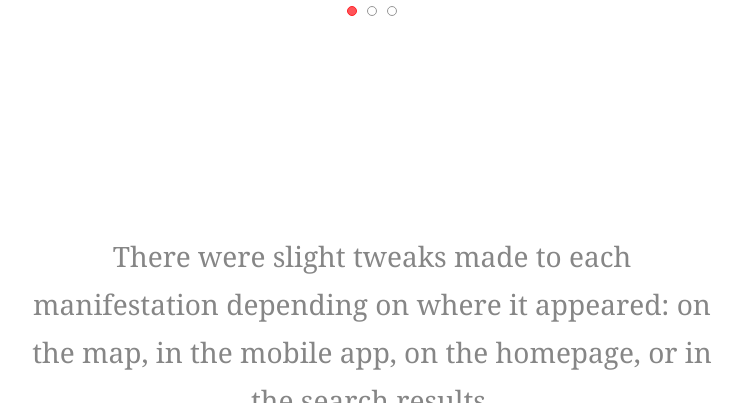
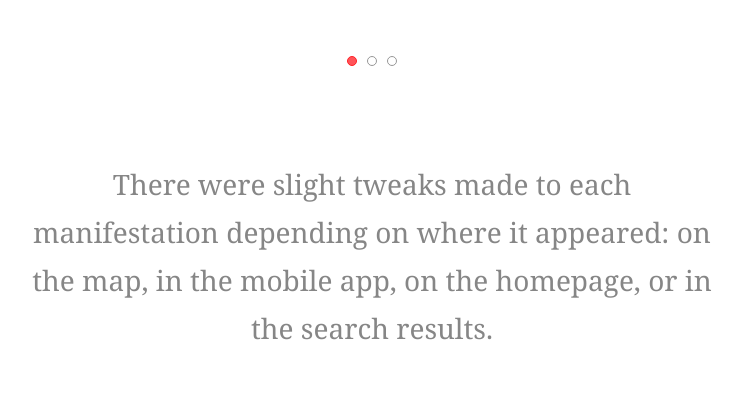
Before and after one commit to thomasthesecond/website, a PHP site: page /airbnb in a window 1280 px wide. Shown: the part 2959-3362 px from the top of the page, without its empty margins (268-1008 px from the left). Run offline with PHP 8.4, Linux system fonts and the light colour scheme; data that the repository does not hold is empty; some libraries are stand-ins or nearby versions.

Commit message:
Update airbnb layout

```diff
--- a/public/views/airbnb.php
+++ b/public/views/airbnb.php
@@ -78,18 +78,18 @@
 						<div class="swiper-slide"><img src="assets/images/airbnb/property-cards-2.jpg" alt=""></div>
 						<div class="swiper-slide"><img src="assets/images/airbnb/property-cards-3.jpg" alt=""></div>
 					</div>
-					<div class="Carousel-pagination"></div>
 				</div>
 				<button class="Carousel-prev">
 					<svg class="icon" viewbox="0 0 32 32">
 						<path d="M9.8 0l-4 4 12 12-12 12 4 4 16.4-16z" transform="rotate(-180 16 16)" />
-		      </svg>
+					</svg>
 				</button>
 				<button class="Carousel-next">
 					<svg class="icon" viewbox="0 0 32 32">
 						<path d="M9.8 0l-4 4 12 12-12 12 4 4 16.4-16z" />
-		      </svg>
+					</svg>
 				</button>
+				<div class="Carousel-pagination"></div>
 			</div>
 		</div>
 	</div>
@@ -124,7 +124,7 @@
 			</p>
 		</div>
 
-		<div class="SingleImage container panel -image">
+		<div class="SingleImage container panel -image -no-shadow">
 			<img src="assets/images/airbnb/searching-for-properties@2x.jpg" alt="">
 		</div>
 	</div>
@@ -225,7 +225,7 @@
 			<p class="copy">
 				Overall, the engagement was 5 months, and covered the entire breadth of
 				the product. I often felt we wouldn’t finish in time, but that it
-				happened and happended so smoothly is a testiment to the quality of the
+				happened and happened so smoothly is a testiment to the quality of the
 				team that delivered it.
 			</p>
 		</div>
--- a/src/main.scss
+++ b/src/main.scss
@@ -965,54 +965,53 @@
   // Airbnb Chapter 1 ------------------------------------------------------------
 
   .Intro + .Chapter-1 {
-    margin-top: #{(100 / $base-size)}em;
-
-    @media (min-width: 670px) {
-      margin-top: #{(210 / $base-size)}em;
+    margin-top: 100px;
+
+    @media (min-width: 670px) {
+      margin-top: 210px;
     }
   }
 
   .Chapter-1 {
     .Section {
-      // padding-bottom: #{(160 / $base-size)}em;
       padding-bottom: 0;
-      padding-top: #{(80 / $base-size)}em;
-
-      @media (min-width: 670px) {
-        padding-bottom: #{(245 / $base-size)}em;
-        padding-top: #{(96 / $base-size)}em;
+      padding-top: 80px;
+
+      @media (min-width: 670px) {
+        padding-bottom: 245px;
+        padding-top: 96px;
       }
     }
 
     .Section + .CarouselFeature {
-      margin-top: #{(45 / $base-size)}em;
-
-      @media (min-width: 670px) {
-        margin-top: #{(-112 / $base-size)}em;
+      margin-top: 45px;
+
+      @media (min-width: 670px) {
+        margin-top: -112px;
       }
     }
 
     .Carousel {
-      margin-top: #{(30 / $base-size)}em;
-
-      @media (min-width: 670px) {
-        margin-top: #{(43 / $base-size)}em;
+      margin-top: 30px;
+
+      @media (min-width: 670px) {
+        margin-top: 43px;
       }
     }
 
     .CarouselFeature + .CopyGroup {
-      margin-top: #{(80 / $base-size)}em;
-
-      @media (min-width: 670px) {
-        margin-top: #{(122 / $base-size)}em;
+      margin-top: 20px;
+
+      @media (min-width: 670px) {
+        margin-top: 0;
       }
     }
 
     .CopyBlock + .SingleImage {
-      margin-top: #{(80 / $base-size)}em;
-
-      @media (min-width: 670px) {
-        margin-top: #{(140 / $base-size)}em;
+      margin-top: 30px;
+
+      @media (min-width: 670px) {
+        margin-top: 54px;
       }
     }
   }
@@ -1020,48 +1019,48 @@
   // Airbnb Chapter 2 ------------------------------------------------------------
 
   .Chapter-2 {
-    margin-top: #{(80 / $base-size)}em;
-
-    @media (min-width: 670px) {
-      margin-top: #{(165 / $base-size)}em;
+    margin-top: 60px;
+
+    @media (min-width: 670px) {
+      margin-top: 60px;
     }
 
     .CopyGroup {
       .CopyBlock + .SingleImage {
-        margin-top: #{(40 / $base-size)}em;
+        margin-top: 40px;
 
         @media (min-width: 670px) {
-          margin-top: #{(88 / $base-size)}em;
+          margin-top: 60px;
         }
       }
     }
 
     .Section {
-      margin-top: #{(-80 / $base-size)}em;
-      padding-top: #{(150 / $base-size)}em;
+      margin-top: -80px;
+      padding-top: 150px;
 
       @media (max-width: 669px) {
-        padding-bottom: #{(100 / $base-size)}em;
-      }
-
-      @media (min-width: 670px) {
-        margin-top: #{(-285 / $base-size)}em;
-        padding-top: #{(425 / $base-size)}em;
+        padding-bottom: 100px;
+      }
+
+      @media (min-width: 670px) {
+        margin-top: -285px;
+        padding-top: 425px;
       }
 
       .CopyBlock + .SingleImage {
-        margin-top: #{(60 / $base-size)}em;
+        margin-top: 60px;
 
         @media (min-width: 670px) {
-          margin-top: #{(82 / $base-size)}em;
+          margin-top: 112px;
         }
       }
 
       .SingleImage + .CopyBlock {
-        margin-top: #{(70 / $base-size)}em;
+        margin-top: 70px;
 
         @media (min-width: 670px) {
-          margin-top: #{(134 / $base-size)}em;
+          margin-top: 134px;
         }
       }
     }
@@ -1070,29 +1069,29 @@
   // Airbnb Chapter 3 ------------------------------------------------------------
 
   .Chapter-3 {
-    margin-top: #{(16 / $base-size)}em;
+    margin-top: 16px;
 
     .Section + .ImageGroup {
-      margin-top: #{(-130 / $base-size)}em;
-
-      @media (min-width: 670px) {
-        margin-top: #{(-180 / $base-size)}em;
+      margin-top: -130px;
+
+      @media (min-width: 670px) {
+        margin-top: -180px;
       }
     }
 
     .ImageGroup + .SingleImage {
-      margin-top: #{(80 / $base-size)}em;
-
-      @media (min-width: 670px) {
-        margin-top: #{(200 / $base-size)}em;
+      margin-top: 80px;
+
+      @media (min-width: 670px) {
+        margin-top: 200px;
       }
     }
 
     .SingleImage + .CopyBlock {
-      margin-top: #{(60 / $base-size)}em;
-
-      @media (min-width: 670px) {
-        margin-top: #{(148 / $base-size)}em;
+      margin-top: 60px;
+
+      @media (min-width: 670px) {
+        margin-top: 148px;
       }
     }
   }
@@ -1100,25 +1099,25 @@
   // Airbnb Chapter 4 ------------------------------------------------------------
 
   .Chapter-4 {
-    margin-top: #{(100 / $base-size)}em;
-
-    @media (min-width: 670px) {
-      margin-top: #{(338 / $base-size)}em;
+    margin-top: 100px;
+
+    @media (min-width: 670px) {
+      margin-top: 258px;
     }
 
     .Section + .ImageGroup {
-      margin-top: #{(-120 / $base-size)}em;
-
-      @media (min-width: 670px) {
-        margin-top: #{(-174 / $base-size)}em;
+      margin-top: -120px;
+
+      @media (min-width: 670px) {
+        margin-top: -174px;
       }
     }
 
     .ImageGroup + .CopyBlock {
-      margin-top: #{(80 / $base-size)}em;
-
-      @media (min-width: 670px) {
-        margin-top: #{(222 / $base-size)}em;
+      margin-top: 80px;
+
+      @media (min-width: 670px) {
+        margin-top: 142px;
       }
     }
   }
@@ -1126,33 +1125,33 @@
   // Airbnb Chapter 5 ------------------------------------------------------------
 
   .Chapter-5 {
-    margin-top: #{(100 / $base-size)}em;
-
-    @media (min-width: 670px) {
-      margin-top: #{(275 / $base-size)}em;
+    margin-top: 100px;
+
+    @media (min-width: 670px) {
+      margin-top: 245px;
     }
 
     .Section + .PhotoGallery {
-      margin-top: #{(-120 / $base-size)}em;
-
-      @media (min-width: 670px) {
-        margin-top: #{(-88 / $base-size)}em;
+      margin-top: -150px;
+
+      @media (min-width: 670px) {
+        margin-top: -198px;
       }
     }
 
     .PhotoGallery + .FullImage {
-      margin-top: #{(40 / $base-size)}em;
-
-      @media (min-width: 670px) {
-        margin-top: #{(46 / $base-size)}em;
+      margin-top: 40px;
+
+      @media (min-width: 670px) {
+        margin-top: 46px;
       }
     }
 
     .FullImage + .CopyBlock {
-      margin-top: #{(80 / $base-size)}em;
-
-      @media (min-width: 670px) {
-        margin-top: #{(136 / $base-size)}em;
+      margin-top: 80px;
+
+      @media (min-width: 670px) {
+        margin-top: 136px;
       }
     }
   }
@@ -2650,6 +2649,12 @@
   position: relative;
   z-index: 2;
 
+  .panel {
+    @media (max-width: 669px) {
+      padding-top: 30px;
+    }
+  }
+
   .copy {
     @media (max-width: 669px) {
       font-size: 18px;
@@ -2741,12 +2746,26 @@
 }
 
 .Carousel-pagination {
+  margin-top: 20px;
+
+  @media (min-width: 670px) {
+    margin-top: 50px;
+  }
+
   .swiper-pagination-bullet {
     background-color: color('White');
     border: 1px solid color('DustyGray');
-    height: 10px;
+    height: 6px;
     opacity: 1;
-    width: 10px;
+    margin: 0 3px;
+    width: 6px;
+
+    @media (min-width: 670px) {
+      height: 10px;
+      margin-left: 5px;
+      margin-right: 5px;
+      width: 10px;
+    }
   }
 
   .swiper-pagination-bullet-active {
@@ -2765,7 +2784,7 @@
   color: color('DustyGray');
   cursor: pointer;
   display: block;
-  font-size: 14px;
+  font-size: 12px;
   height: #{(68 / 27)}em;
   // margin-bottom: auto;
   // margin-top: auto;
@@ -2778,10 +2797,15 @@
   width: #{(68 / 27)}em;
 
   @media (min-width: 670px) {
+    font-size: 17px;
+  }
+
+  @media (min-width: 1024px) {
     font-size: 27px;
   }
 
   .icon {
+    font-size: 10px;
     position: absolute;
     top: 0;
     bottom: 0;
@@ -2794,7 +2818,15 @@
 }
 
 .Carousel-next {
-  right: -34px;
+  right: -15px;
+
+  @media (min-width: 670px) {
+    right: -21px;
+  }
+
+  @media (min-width: 1024px) {
+    right: -34px;
+  }
 
   .icon {
     left: 0;
@@ -2803,7 +2835,15 @@
 }
 
 .Carousel-prev {
-  left: -34px;
+  left: -15px;
+
+  @media (min-width: 670px) {
+    left: -21px;
+  }
+
+  @media (min-width: 1024px) {
+    left: -34px;
+  }
 
   .icon {
     left: -3px;
```
Also changed, not shown: airbnb.html (+5 -5 lines), assets/styles/main.css (+84 -53 lines), public/assets/styles/main.css.
